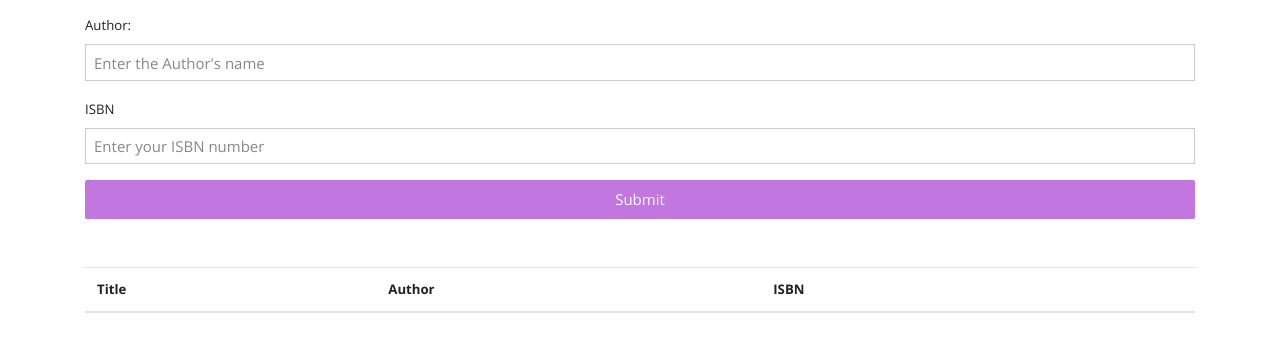
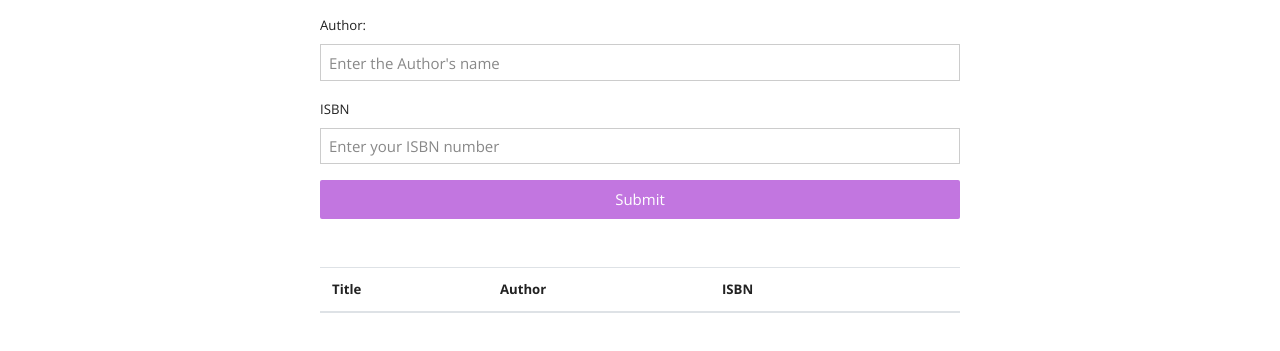
Before and after one commit to Nishbruh/BookListApp, a plain HTML site: page index.html in a window 1280 px wide. Shown: the part 145-496 px from the top of the page. Drawn offline with nearby package versions, Linux system fonts and the light colour scheme.

Commit message:
container re-sizing

```diff
--- a/index.html
+++ b/index.html
@@ -11,7 +11,7 @@
 </head>
 
 <body>
-    <div class="container">
+    <div class="container-mine">
         <h2 class="display-4 text-center ">My<span class="mycolor">Book</span>List</h2>
         <form id="book-form">
             <div class="form-group">
--- a/style.css
+++ b/style.css
@@ -1,3 +1,8 @@
+.container-mine {
+    width: 50%;
+    margin: auto;
+}
+
 .mycolor {
     color: #c276e0;
 }
```
